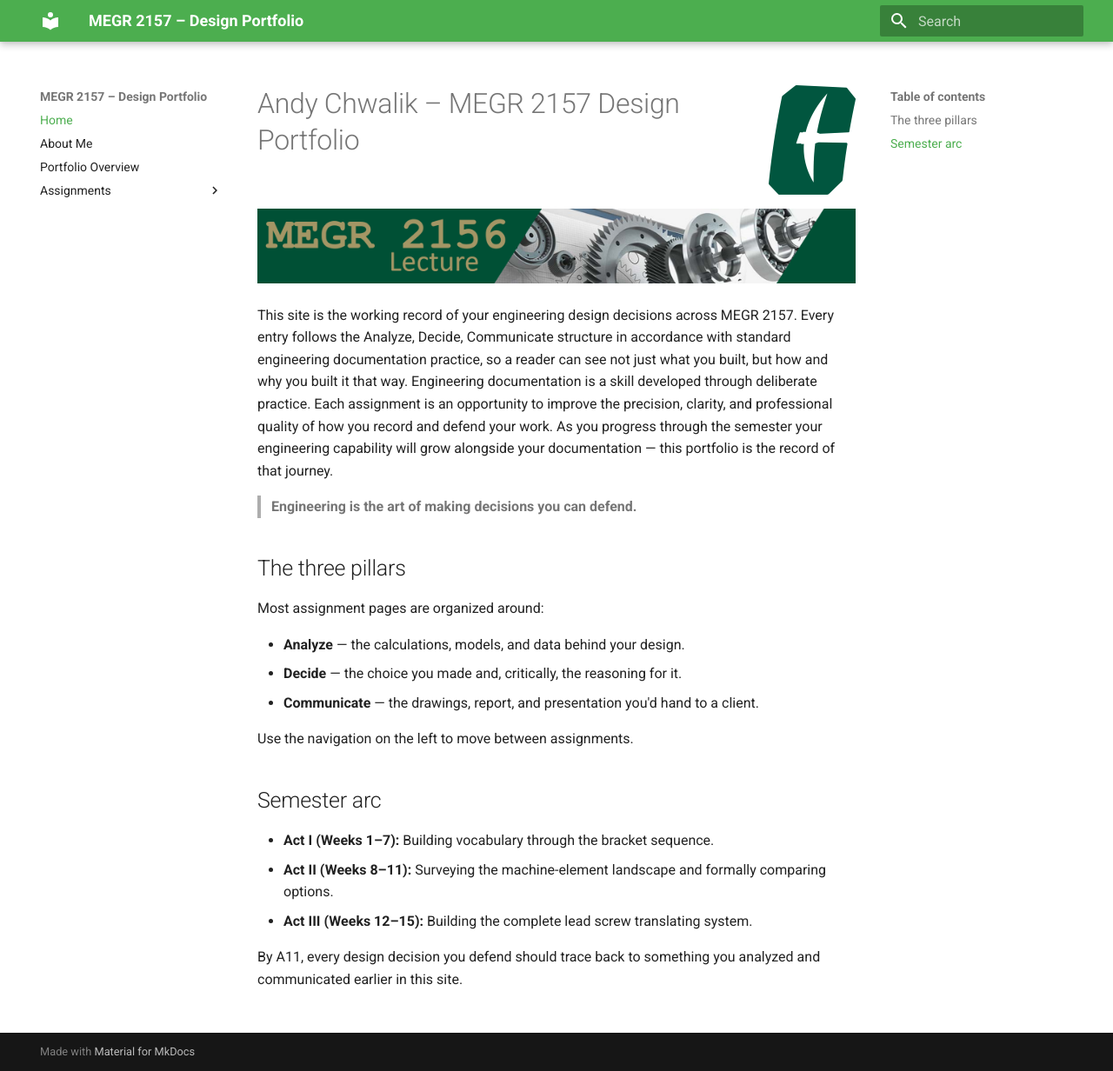
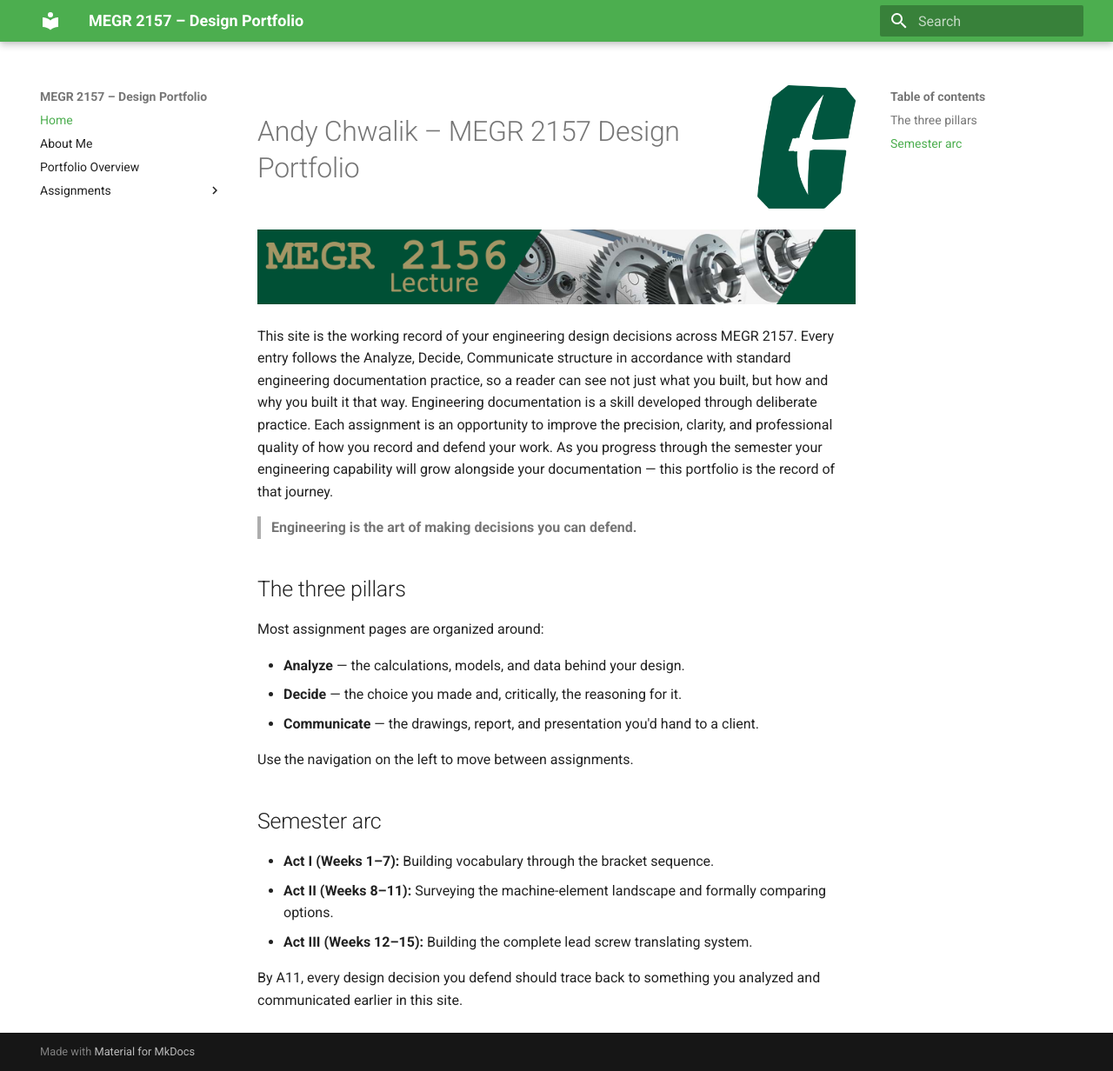
Before and after one commit to AndyChwalik/megr2157-portfolio, an MkDocs documentation site: the page built from docs/index.md, in a window 1280 px wide and 1232 px high. Shown: the whole window at 87% size. Built offline with MkDocs 1.6.1 and Material for MkDocs 9.7.7, drawn with Linux system fonts in a browser that asks for light colours.

Commit message:
Test.md
Seeing if the picture and text are aligned

```diff
--- a/docs/index.md
+++ b/docs/index.md
@@ -1,6 +1,10 @@
-<div style="display: flex; justify-content: space-between; align-items: center;">
-  <h1>Andy Chwalik – MEGR 2157 Design Portfolio </h1>
-  <img src="UNCCharlotteLogo.jpg" alt="UNC Charlotte Logo" width="100">
+<div style="display: flex; justify-content: space-between; align-items: center; width: 100%;">
+  <div>
+    <h1 style="margin: 0;">Andy Chwalik – MEGR 2157 Design Portfolio</h1>
+  </div>
+  <div>
+    <img src="UNCCharlotteLogo.jpg" alt="UNC Charlotte Logo" width="120">
+  </div>
 </div>
 
 ![MEGR 2156-7 Title](MEGR2156title.png)
```
